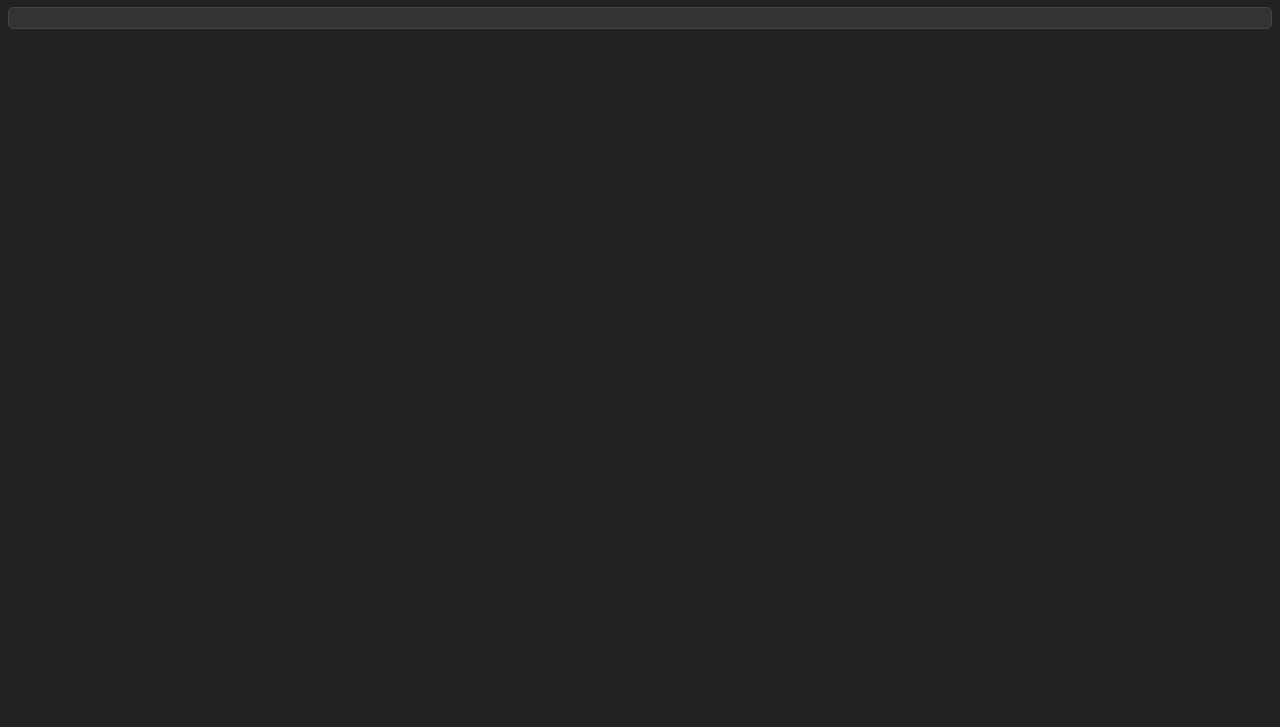
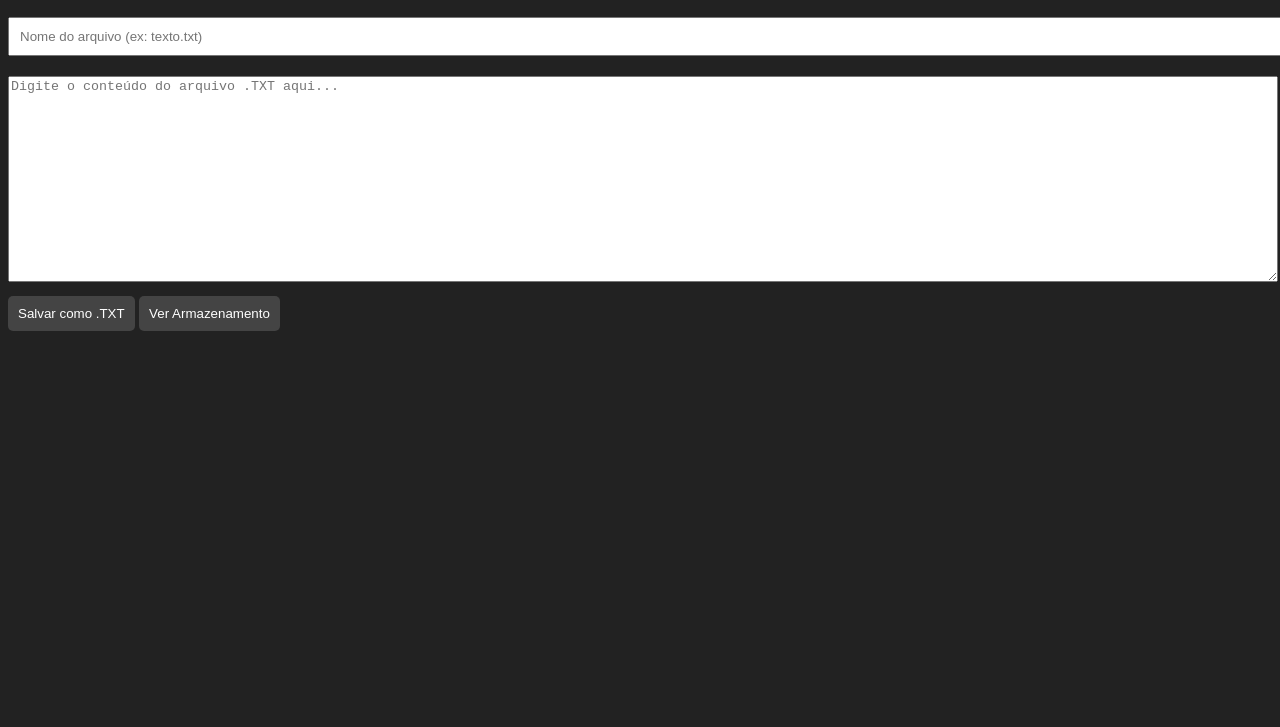
Before and after one commit to kaiquegamer16/whatsapp, a plain HTML site: page index.html in a window 1280 px wide. Shown: the part 73-800 px from the top of the page. Drawn offline with Linux system fonts and the light colour scheme; no server answers.

Commit message:
Atualizar o index.html

```diff
--- a/index.html
+++ b/index.html
@@ -1,29 +1,32 @@
+
 <!DOCTYPE html>
 <html lang="pt-BR">
 <head>
     <meta charset="UTF-8">
     <meta name="viewport" content="width=device-width, initial-scale=1.0">
-    <title>Armazenamento de Arquivos</title>
+    <title>Criar Arquivo .TXT</title>
     <style>
         body {
             background-color: #222;
             color: #fff;
             font-family: Arial, sans-serif;
         }
-        #fileList {
-            margin: 20px 0;
+        textarea {
+            width: 100%;
+            height: 200px;
+            margin: 10px 0;
+        }
+        input {
+            width: 100%;
             padding: 10px;
-            border: 1px solid #444;
-            border-radius: 5px;
-            background-color: #333;
+            margin: 10px 0;
         }
         button {
-            margin: 5px;
             padding: 10px;
+            background-color: #444;
+            color: white;
             border: none;
             border-radius: 5px;
-            background-color: #444;
-            color: white;
             cursor: pointer;
         }
         button:hover {
@@ -32,12 +35,15 @@
     </style>
 </head>
 <body>
-    <h1>Armazenamento de Arquivos</h1>
-    <div id="fileList"></div>
+    <h1>Criar Arquivo .TXT</h1>
+    <input type="text" id="fileName" placeholder="Nome do arquivo (ex: texto.txt)" />
+    <textarea id="fileContent" placeholder="Digite o conteúdo do arquivo .TXT aqui..."></textarea>
+    <button onclick="createFile()">Salvar como .TXT</button>
+    <button onclick="goToStorage()">Ver Armazenamento</button>
 
     <script type="module">
         import { initializeApp } from "https://www.gstatic.com/firebasejs/11.5.0/firebase-app.js";
-        import { getDatabase, ref, onValue } from "https://www.gstatic.com/firebasejs/11.5.0/firebase-database.js";
+        import { getDatabase, ref, set } from "https://www.gstatic.com/firebasejs/11.5.0/firebase-database.js";
 
         const firebaseConfig = {
             apiKey: "AIzaSyBuj2PUWB6YHaE5DPrWnE34NGUGnZDYvDE",
@@ -53,20 +59,25 @@
         const app = initializeApp(firebaseConfig);
         const database = getDatabase(app);
 
-        onValue(ref(database, 'files'), (snapshot) => {
-            const data = snapshot.val();
-            const fileList = document.getElementById('fileList');
-            fileList.innerHTML = '';
-            if (data) {
-                for (const key in data) {
-                    const fileName = key;
-                    const content = data[key].content;
-                    fileList.innerHTML += `<p><strong>${fileName}</strong>: ${content}</p>`;
-                }
-            } else {
-                fileList.innerHTML = '<p>Nenhum arquivo encontrado.</p>';
+        function createFile() {
+            const fileName = document.getElementById('fileName').value;
+            const content = document.getElementById('fileContent').value;
+
+            // Verifica se o nome do arquivo termina com .txt
+            if (!fileName.endsWith('.txt')) {
+                alert('O nome do arquivo deve terminar com .txt');
+                return;
             }
-        });
+
+            const fileRef = ref(database, 'files/' + fileName);
+            set(fileRef, { content });
+            document.getElementById('fileName').value = '';
+            document.getElementById('fileContent').value = '';
+        }
+
+        function goToStorage() {
+            window.location.href = 'chat.html';
+        }
     </script>
 </body>
 </html>
```
